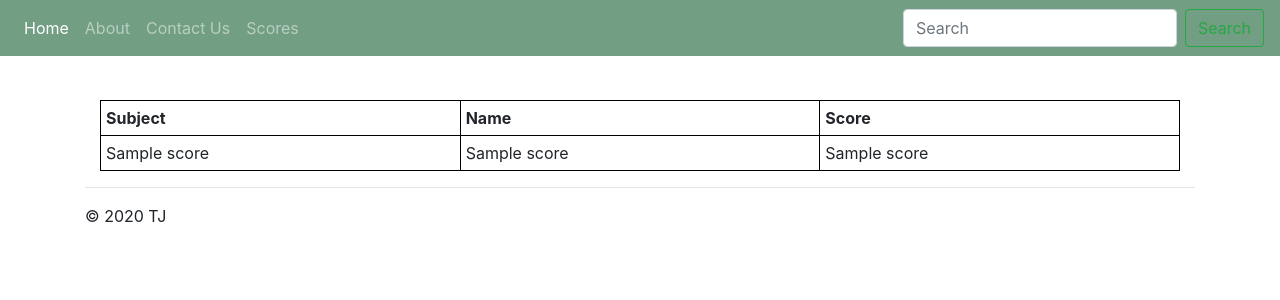
After one commit to tjuic/DjangoSchool, a Django app: template djangoschool/school/template/school/showscore.html in a window 1280 px wide. The commit adds this page. Shown: the top 300 px of the page. Run offline with Django 3.2, Linux system fonts and the light colour scheme; the template is opened without the code that fills it: most values are stand-ins (such as "Sample title", 1, 10 or a date in 2020); some libraries are stand-ins or nearby versions.

Commit message:
score page

```diff
--- a/djangoschool/school/template/school/base.html
+++ b/djangoschool/school/template/school/base.html
@@ -42,6 +42,16 @@
           font-size: 3.5rem;
         }
       }
+
+      table, th, td {
+        border: 1px solid black;
+        border-collapse: collapse;
+      }
+      th, td {
+        padding: 5px;
+        text-align: left;
+      }
+
     </style>
     <!-- Custom styles for this template -->
 
@@ -67,6 +77,10 @@
       <li class="nav-item">
         <a class="nav-link" href="{% url 'contact-page' %}">Contact Us</a>
       </li>
+
+      <li class="nav-item">
+          <a class="nav-link" href="{% url 'score-page' %}">Scores</a>
+        </li>
 
     </ul>
     <form class="form-inline my-2 my-lg-0">
--- /dev/null
+++ b/djangoschool/school/template/school/showscore.html
@@ -0,0 +1,26 @@
+{% extends 'school/base.html' %}    <!-- extend is to copy the whole base template-->
+
+{% block content %}
+
+<div class="container">
+    <center>
+    <table style="width:100%">
+        <tr>
+            <th>Subject</th>
+            <th>Name</th>
+            <th>Score</th>
+        </tr>
+        {% for sc in score %}
+        <!-- #sc is one of the filed in score from view.py -->
+        <tr>
+            <td>{{sc.subject}}</td>
+            <td>{{sc.student_name}}</td>
+            <td>{{sc.score}}</td>
+        </tr>
+        {% endfor %}
+
+    </table>
+    </center>
+</div>
+
+{% endblock content %}
--- a/djangoschool/school/urls.py
+++ b/djangoschool/school/urls.py
@@ -1,8 +1,9 @@
 from django.urls import path
-from .views import HomePage, AboutPage, ContactUs     #pull HomePage function from views
+from .views import *     #pull HomePage function from views, * all
 
 urlpatterns = [
     path('', HomePage,name='home-page'),
     path('about/', AboutPage,name='about-page'),
-    path('contact/', ContactUs,name='contact-page')
+    path('contact/', ContactUs,name='contact-page'),
+    path('score/', ShowScore,name='score-page')
 ]
```
Also changed, not shown: djangoschool/school/views.py (+7 -0 lines).
